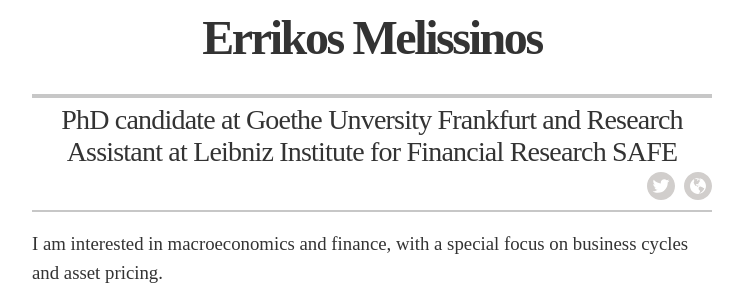
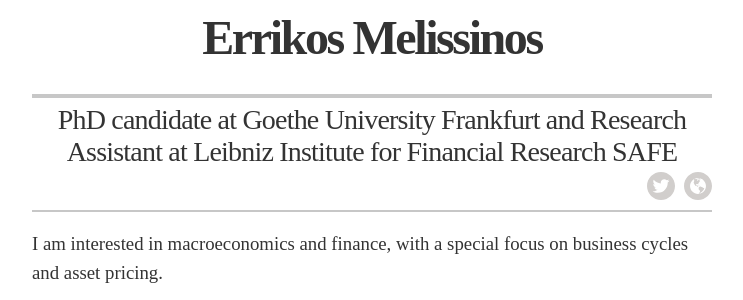
Before and after one commit to errikos-melissinos/errikos-melissinos.github.io, a Jekyll site: the page built from index.html, in a window 1280 px wide and 900 px high. Shown: the part 291-591 px from the top of the window, without its empty margins (268-1011 px from the left). Built offline with Jekyll 4.4.1, drawn with Linux system fonts in a browser that asks for light colours.

Commit message:
Update _config.yml

```diff
--- a/_config.yml
+++ b/_config.yml
@@ -11,7 +11,7 @@ sass:
 # Resume settings
 resume_avatar:                  "true"
 resume_name:                    "Errikos Melissinos"
-resume_title:                   "PhD candidate at Goethe Unversity Frankfurt and Research Assistant at Leibniz Institute for Financial Research SAFE"
+resume_title:                   "PhD candidate at Goethe University Frankfurt and Research Assistant at Leibniz Institute for Financial Research SAFE"
 
 # used for the contact button in _layouts/resume.html
 resume_contact_email:           "melissinos@safe-frankfurt.de"
```
